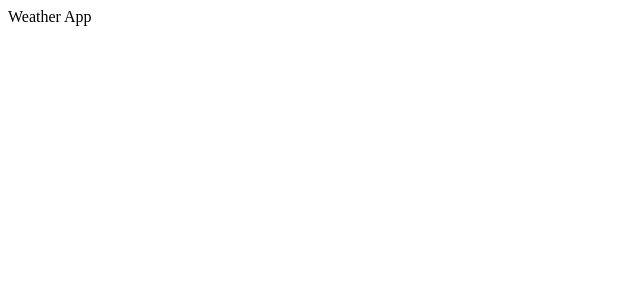
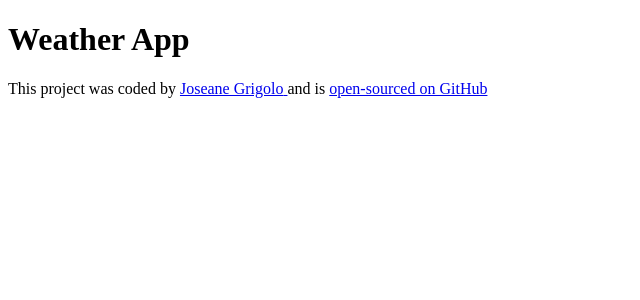
Before and after one commit to JoseaneGrigolo/react-weather-app, a React (Create React App) app: page / in a window 1280 px wide. Shown: the top 300 px of the page, without its empty margins (0-640 px from the left). Built offline with nearby package versions, Linux system fonts and the light colour scheme.

Commit message:
added footer

```diff
--- a/src/App.js
+++ b/src/App.js
@@ -1,5 +1,27 @@
 import "./App.css";
 
 export default function App() {
-  return <div className="App">Weather App</div>;
+  return (
+    <div className="App">
+      <h1> Weather App</h1>
+      <footer>
+        This project was coded by{" "}
+        <a
+          href="https://www.linkedin.com/in/joseane-ivelise-grigolo-863a1a35/"
+          target="_blank"
+          rel="noreferrer"
+        >
+          Joseane Grigolo{" "}
+        </a>
+        and is{" "}
+        <a
+          href="https://github.com/JoseaneGrigolo/react-weather-app"
+          target="_blank"
+          rel="noreferrer"
+        >
+          open-sourced on GitHub
+        </a>
+      </footer>
+    </div>
+  );
 }
```
